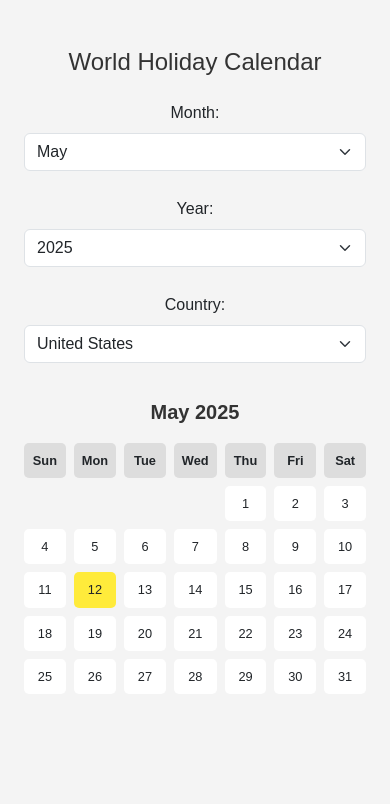
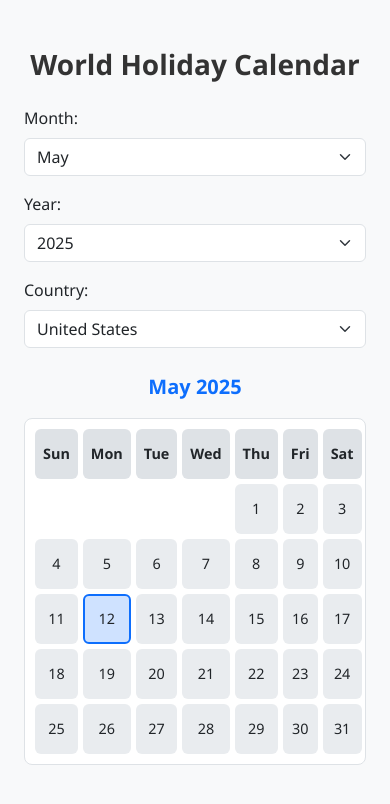
Before and after one commit to ankitkp5/Calender, a plain HTML site: page index.html in a window 390 px wide. Drawn offline with nearby package versions, Linux system fonts and the light colour scheme; no server answers.

Commit message:
Update cal.css

```diff
--- a/cal.css
+++ b/cal.css
@@ -1,181 +1,68 @@
-/* General styles */
 body {
-  font-family: Arial, sans-serif;
-  margin: 0;
-  padding: 0;
-  background-color: #f4f4f4;
-}
-
-.container {
-  max-width: 1200px;
-  margin: 0 auto;
-  padding: 20px;
-  text-align: center;
+  background-color: #f8f9fa;
+  font-family: 'Segoe UI', Tahoma, Geneva, Verdana, sans-serif;
 }
 
 h1 {
-  font-size: 2em;
+  font-size: 1.75rem;
+  font-weight: 600;
   color: #333;
-}
-
-#selector {
-  display: flex;
-  justify-content: center;
-  align-items: center;
-  gap: 15px;
-  margin-bottom: 20px;
-}
-
-select {
-  padding: 10px;
-  font-size: 1rem;
-  border: 1px solid #ccc;
-  border-radius: 5px;
 }
 
 #calendar {
   display: grid;
   grid-template-columns: repeat(7, 1fr);
   gap: 5px;
-  margin-top: 20px;
+  padding: 10px;
+  background-color: #ffffff;
+  border-radius: 8px;
+  border: 1px solid #dee2e6;
 }
 
 .day {
-  padding: 15px;
-  background-color: white;
-  border-radius: 5px;
+  padding: 10px;
+  background: #e9ecef;
+  border-radius: 6px;
   text-align: center;
-  cursor: pointer;
+  font-size: 0.9rem;
+  min-height: 60px;
+  display: flex;
+  flex-direction: column;
+  justify-content: center;
 }
 
 .day.header {
   font-weight: bold;
-  background-color: #ddd;
+  background-color: #dee2e6;
+}
+
+.day.today {
+  background-color: #cfe2ff;
+  border: 2px solid #0d6efd;
+}
+
+.day.holiday {
+  background-color: #fff3cd;
+  font-weight: bold;
 }
 
 .day.empty {
   background-color: transparent;
+  border: none;
 }
 
-.day.today {
-  background-color: #ffeb3b;
+#monthYearDisplay {
+  font-size: 1.25rem;
+  color: #0d6efd;
 }
 
-.day.holiday {
-  background-color: #f44336;
-  color: white;
-}
-
-.day .tooltip {
-  visibility: hidden;
-  background-color: rgba(0, 0, 0, 0.7);
-  color: white;
-  padding: 5px;
-  border-radius: 3px;
-  position: absolute;
-  bottom: 40px;
-  left: 50%;
-  transform: translateX(-50%);
-  font-size: 0.8rem;
-}
-
-.day:hover .tooltip {
-  visibility: visible;
-}
-
-/* Loading Spinner */
-#loading {
-  display: none;
-  position: fixed;
-  top: 50%;
-  left: 50%;
-  transform: translate(-50%, -50%);
-  font-size: 1.5em;
-}
-
-#loading.hidden {
-  display: none;
-}
-
-.spinner {
-  border: 5px solid #f3f3f3;
-  border-top: 5px solid #3498db;
-  border-radius: 50%;
-  width: 50px;
-  height: 50px;
-  animation: spin 1s linear infinite;
-}
-
-@keyframes spin {
-  0% { transform: rotate(0deg); }
-  100% { transform: rotate(360deg); }
-}
-
-/* Month/Year Display */
-#monthYearDisplay {
-  margin-top: 20px;
-  font-size: 1.2rem;
-  font-weight: bold;
-  color: #333;
-}
-
-/* Media Queries for Responsiveness */
-
-/* For devices with screen width <= 768px (tablets and mobile) */
 @media (max-width: 768px) {
-  #selector {
-    flex-direction: column;
-  }
-
-  select {
-    width: 100%;
-    margin-bottom: 10px;
-  }
-
   #calendar {
-    grid-template-columns: repeat(7, 1fr);
-    gap: 10px;
-  }
-
-  .day {
-    padding: 10px;
-    font-size: 0.9rem;
-  }
-
-  .day.header {
-    font-size: 0.9rem;
-  }
-
-  #monthYearDisplay {
-    font-size: 1rem;
-  }
-}
-
-/* For devices with screen width <= 480px (mobile) */
-@media (max-width: 480px) {
-  h1 {
-    font-size: 1.5em;
-  }
-
-  #selector {
-    flex-direction: column;
-  }
-
-  #calendar {
-    grid-template-columns: repeat(7, 1fr);
-    gap: 8px;
+    font-size: 0.85rem;
   }
 
   .day {
     padding: 8px;
-    font-size: 0.8rem;
-  }
-
-  .day.header {
-    font-size: 0.8rem;
-  }
-
-  #monthYearDisplay {
-    font-size: 0.9rem;
+    min-height: 50px;
   }
 }
```
